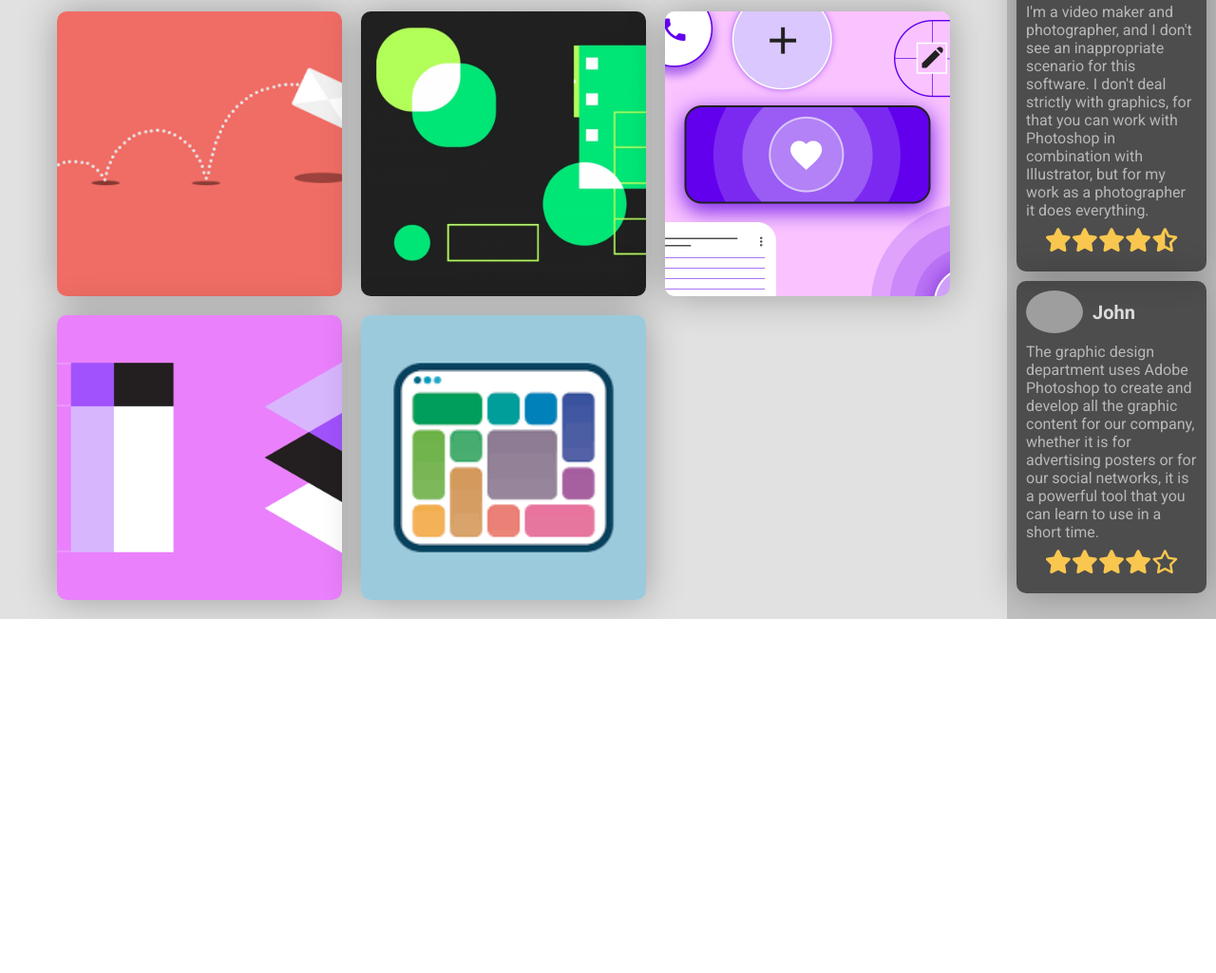
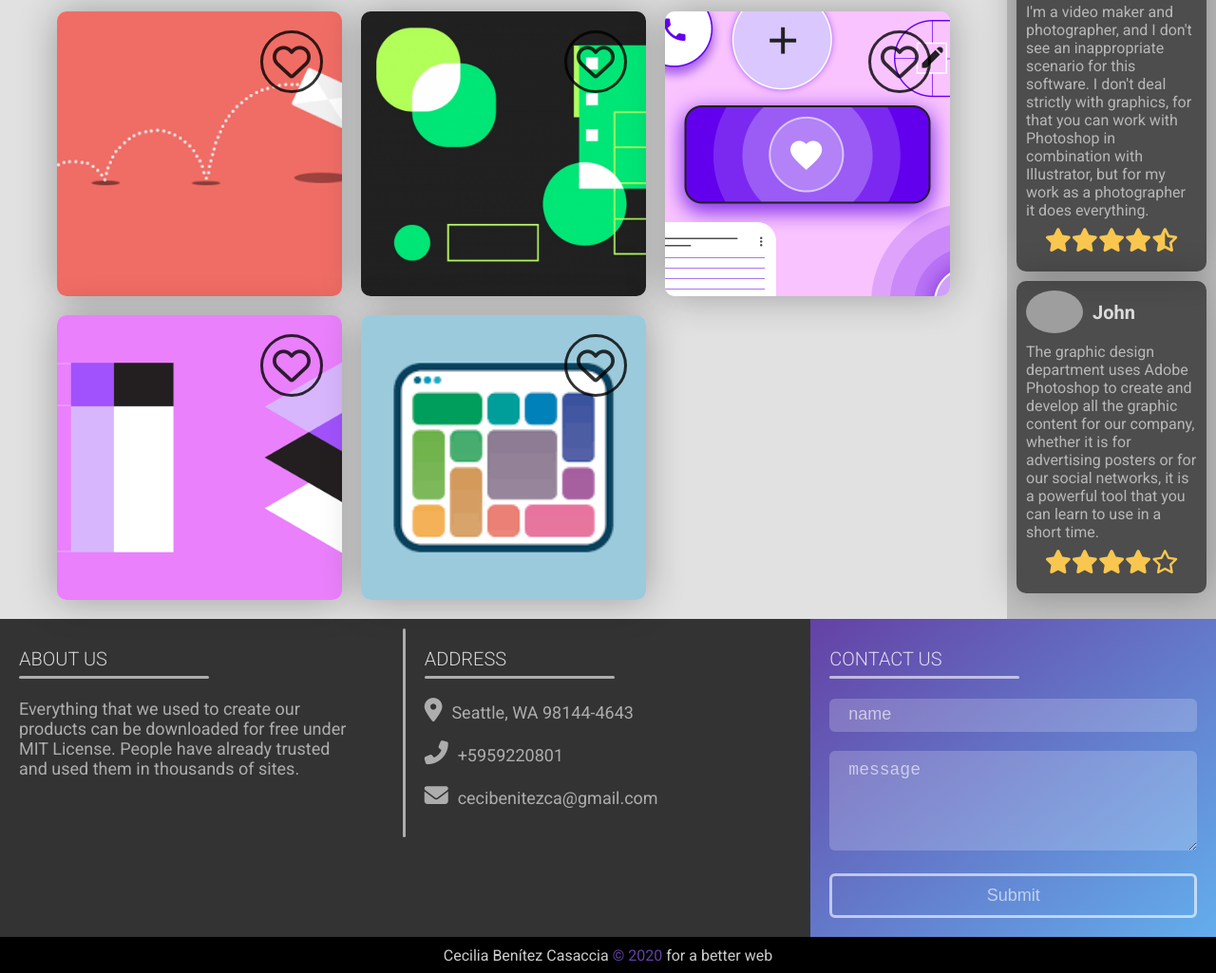
Before and after one commit to Ceci007/practice-css-grid, a React app: page / in a window 1280 px wide. Shown: the part 1298-2323 px from the top of the page at 95% size. Before the commit the page ends 1950 px from the top, so only its background shows below. Built offline with nearby package versions, Linux system fonts and the light colour scheme; grey boxes are pictures that could not be loaded.

Commit message:
fake like button added

```diff
--- /dev/null
+++ b/src/Components/Footer.js
@@ -0,0 +1,33 @@
+import React from 'react';
+import './footer.css';
+
+const Footer = () => {
+    return (
+        <footer className="footer">
+            <div className="about-us verticla-line">
+                <h4 className="heading-4">About Us</h4>
+                <p>
+                    Everything that we used to create our products can be downloaded for free
+                    under MIT License. People have already trusted and used them in thousands of sites.
+                </p>
+            </div>
+            <div className="address">
+                <h4 className="heading-4">Address</h4>
+                <p><i className="fas fa-map-marker-alt"></i>Seattle, WA 98144-4643</p>
+                <p><i className="fas fa-phone-alt"></i>+5959220801</p>
+                <p><i className="fas fa-envelope"></i>cecibenitezca@gmail.com</p>
+            </div>
+            <div className="contact-us">
+                <h4 className="heading-4">Contact Us</h4>
+                <form className="form">
+                    <input type="text" placeholder="name" />
+                    <textarea rows="4" cols="50" placeholder="message" /><br />
+                    <input type="submit" value="Submit" />
+                </form>
+            </div>
+            <div className="copyright">Cecilia Benítez Casaccia <span>&copy; 2020</span> for a better web</div>
+        </footer>
+    );
+}
+
+export default Footer;
--- /dev/null
+++ b/src/Components/Like.js
@@ -0,0 +1,17 @@
+import React, { useState } from 'react';
+import './liked.css';
+
+const Like = () => {
+    const [liked, setLiked] = useState(false);
+
+
+    return (
+        <button onClick={() => setLiked(!liked)} className="like">
+            <div className={liked ? "like-full" : "like-empty"}>
+                <i className={liked ? "fas fa-heart" : "far fa-heart"}></i>
+            </div>
+        </button>
+    );
+}
+
+export default Like;
--- a/src/Components/Main.js
+++ b/src/Components/Main.js
@@ -1,5 +1,7 @@
 import React from 'react';
+import Like from './Like';
 import './main.css';
+
 
 const Main = () => {
     return (
@@ -20,18 +22,23 @@ const Main = () => {
             <div className="more-articles">
                 <div className="card-container">
                     <img src="./img/animations.png" />
+                    <Like />
                 </div>
                 <div className="card-container">
                     <img src="./img/grid-design.jpg" />
+                    <Like />
                 </div>
                 <div className="card-container">
                     <img src="./img/svg.png" />
+                    <Like />
                 </div>
                 <div className="card-container">
                     <img src="./img/style.png" />
+                    <Like />
                 </div>
                 <div className="card-container">
                     <img src="./img/css-grid.png" />
+                    <Like />
                 </div>
             </div>
             <aside className="comments">
@@ -40,21 +47,21 @@ const Main = () => {
                     <p>
                         Photoshop is an integral component of our curriculum, both as a professional education facility that provides instruction to junior and senior high schools in digital media communications.
                     </p>
-                    <div className="rating"><i class="fas fa-star"></i><i class="fas fa-star"></i><i class="fas fa-star"></i><i class="fas fa-star"></i><i class="fas fa-star"></i></div>
+                    <div className="rating"><i className="fas fa-star"></i><i className="fas fa-star"></i><i className="fas fa-star"></i><i className="fas fa-star"></i><i className="fas fa-star"></i></div>
                 </div>
                 <div className="card">
                     <div className="card__img"><img src="./img/user-2.jpg" width="60" />Tiffany</div>
                     <p>
                         I'm a video maker and photographer, and I don't see an inappropriate scenario for this software. I don't deal strictly with graphics, for that you can work with Photoshop in combination with Illustrator, but for my work as a photographer it does everything.
                     </p>
-                    <div className="rating"><i class="fas fa-star"></i><i class="fas fa-star"></i><i class="fas fa-star"></i><i class="fas fa-star"></i><i class="fas fa-star-half-alt"></i></div>
+                    <div className="rating"><i className="fas fa-star"></i><i className="fas fa-star"></i><i className="fas fa-star"></i><i className="fas fa-star"></i><i className="fas fa-star-half-alt"></i></div>
                 </div>
                 <div className="card">
                     <div className="card__img"><img src="./img/user-3.jpg" width="60" />John</div>
                     <p>
                         The graphic design department uses Adobe Photoshop to create and develop all the graphic content for our company, whether it is for advertising posters or for our social networks, it is a powerful tool that you can learn to use in a short time.
                     </p>
-                    <div className="rating"><i class="fas fa-star"></i><i class="fas fa-star"></i><i class="fas fa-star"></i><i class="fas fa-star"></i><i class="far fa-star"></i></div>
+                    <div className="rating"><i className="fas fa-star"></i><i className="fas fa-star"></i><i className="fas fa-star"></i><i className="fas fa-star"></i><i className="far fa-star"></i></div>
                 </div>
             </aside>
         </main>
--- /dev/null
+++ b/src/Components/footer.css
@@ -0,0 +1,176 @@
+.footer {
+    background-color: var(--black-80);
+    display: grid;
+    grid-template-rows: max-content 3.8rem;
+    grid-template-columns: repeat(3, 1fr);
+}
+
+.about-us, .address, .contact-us {
+    position: relative;
+    font-size: 1.8rem;
+    color: var(--white-60);
+    padding: 2rem;
+}
+
+.address p:not(:last-child) {
+    margin-bottom: 2rem;
+}
+
+.address i {
+    font-size: 2.5rem;
+    margin-right: 1rem;
+}
+
+.contact-us {
+    background-image: linear-gradient(to right bottom, var(--color-primary), var(--color-secondary));
+}
+
+.heading-4 {
+    font-size: 2rem;
+    color: var(--white-80);
+    font-weight: 300;
+    text-transform: uppercase;
+    margin: 1rem 0;
+    position: relative;
+    margin-bottom: 3rem;
+}
+
+.heading-4:before {
+    content: "";
+    width: 20rem;
+    height: 0.3rem;
+    border-radius: 2.5rem;
+    background-color: var(--white-60);
+    position: absolute;
+    top: 3rem;
+    left: 0;
+}
+
+.about-us p {
+    font-size: 1.8rem;
+    color: var(--white-60);
+    width: 90%;
+}
+
+.verticla-line:before {
+    content: "";
+    width: 0.3rem;
+    height: 22rem;
+    border-radius: 2.5rem;
+    background-color: var(--white-60);
+    position: absolute;
+    top: 0;
+    right: 0;
+    margin: 1rem 0;
+}
+
+.form input:not(:last-of-type), .form textarea {
+    width: 100%;
+    height: 3.5rem;
+    border: none;
+    background-color: var(--white-20);
+    margin-bottom: 2rem;
+    border-radius: 0.6rem;
+}
+
+.form input::-webkit-input-placeholder, .form textarea::-webkit-input-placeholder {
+    font-family: inherit;
+    font-size: 1.8rem;
+    padding: 1rem 2rem;
+    color: var(--white-60);
+    font-weight: 100;
+}
+
+.form textarea {
+    height: 10.5rem;
+}
+
+.form input[type="submit"] {
+    border: 0.3rem solid var(--white-60);
+    color: var(--white-60);
+    font-size: 1.8rem;
+    font-weight: 300;
+    padding: 1rem 3rem;
+    background-color: transparent;
+    border-radius: 0.6rem;
+    width: 100%;
+}
+
+.copyright {
+    grid-row: 2 / 3;
+    grid-column: 1 / 4;
+    background-color: black;
+    padding: 1rem;
+    color: var(--white-80);
+    margin: 0 auto;
+    text-align: center;
+    width: 100%
+}
+
+.copyright span {
+    color: var(--color-primary);
+}
+
+@media only screen and (max-width: 75em) {
+    .footer {
+        grid-template-rows: repeat(2, max-content) 3.8rem;
+        grid-template-columns: repeat(2, 1fr);
+    }
+
+    .about-us {
+        grid-row: 1 / 2;
+        grid-column: 1 / 2;
+    }
+
+    .address {
+        grid-row: 1 / 2;
+        grid-column: 2 / 3;
+    }
+
+    .verticla-line:before {
+        height: 20rem;
+    }
+
+    .contact-us {
+        grid-row: 2 / 3;
+        grid-column: 1 / 3;
+        width: 100%;
+    }
+
+    .copyright {
+        grid-row: 3 / 4;
+        grid-column: 1 / 3;
+    }
+}
+
+@media only screen and (max-width: 48em) {
+    .footer {
+        grid-template-rows: repeat(3, max-content) 3.8rem;
+        grid-template-columns: 1fr;
+    }
+
+    .verticla-line:before {
+        display: none;
+    }
+
+    .about-us {
+        grid-row: 1 / 2;
+        grid-column: 1 / 2;
+    }
+
+    .address {
+        grid-row: 2 / 3;
+        grid-column: 1 / 2;
+    }
+
+    .contact-us {
+        grid-row: 3 / 4;
+        grid-column: 1 / 2;
+        width: 100%;
+    }
+
+    .copyright {
+        grid-row: 4 / 5;
+        grid-column: 1 / 2;
+    }
+}
--- /dev/null
+++ b/src/Components/liked.css
@@ -0,0 +1,36 @@
+.like {
+    position: absolute;
+    top: 2rem;
+    right: 2rem;
+    border: none;
+    background-color: transparent;
+}
+
+.like:focus {
+    outline: none;
+}
+
+.like-full {
+    border: 0.3rem solid black;
+    padding: 1rem;
+    border-radius: 100%;
+    background-color: black;
+}
+
+.like-empty {
+    border: 0.3rem solid var(--black-80);
+    padding: 1rem;
+    border-radius: 100%;
+}
+
+.fas.fa-heart, .far.fa-heart {
+    font-size: 4rem;
+}
+
+.far.fa-heart {
+    color: var(--black-80);
+}
+
+.fas.fa-heart {
+    color: var(--color-red);
+}
--- a/src/Components/main.css
+++ b/src/Components/main.css
@@ -92,13 +92,16 @@
     box-shadow: 0 0 4rem var(--black-30);
     width: 30rem;
     height: 30rem;
-    overflow: hidden;
+    /* overflow: hidden; */
+    position: relative;
+    display: grid;
 }
 
 .card-container img {
     width: 100%;
     height: 100%;
     object-fit: cover;
+    border-radius: 1rem;
 }
 
 .main-container  aside {
--- a/src/Home.js
+++ b/src/Home.js
@@ -1,12 +1,14 @@
 import React from 'react';
 import Header from './Components/Header';
 import Main from './Components/Main';
+import Footer from './Components/Footer';
 
 const Home = () => {
   return (
     <div className="home">
       <Header />
       <Main />
+      <Footer />
     </div>
   );
 }
```
